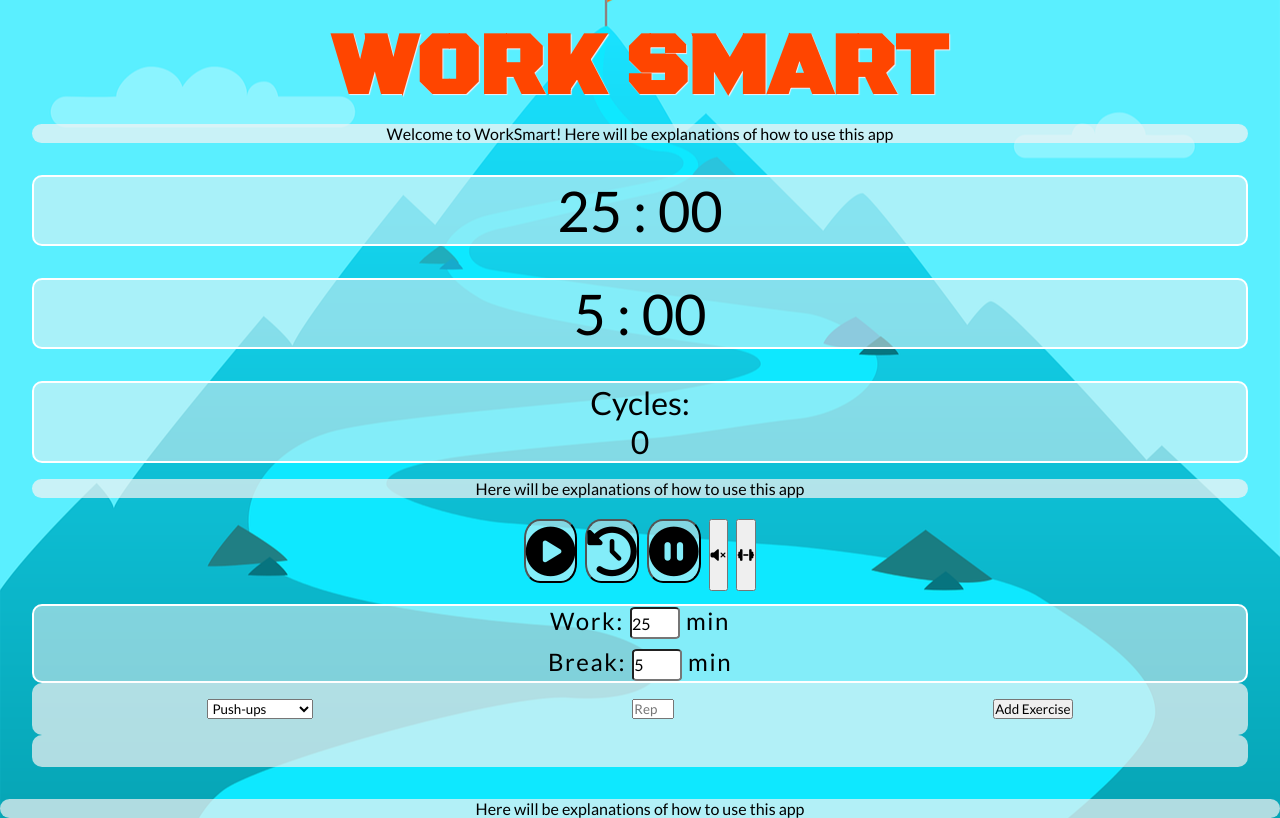
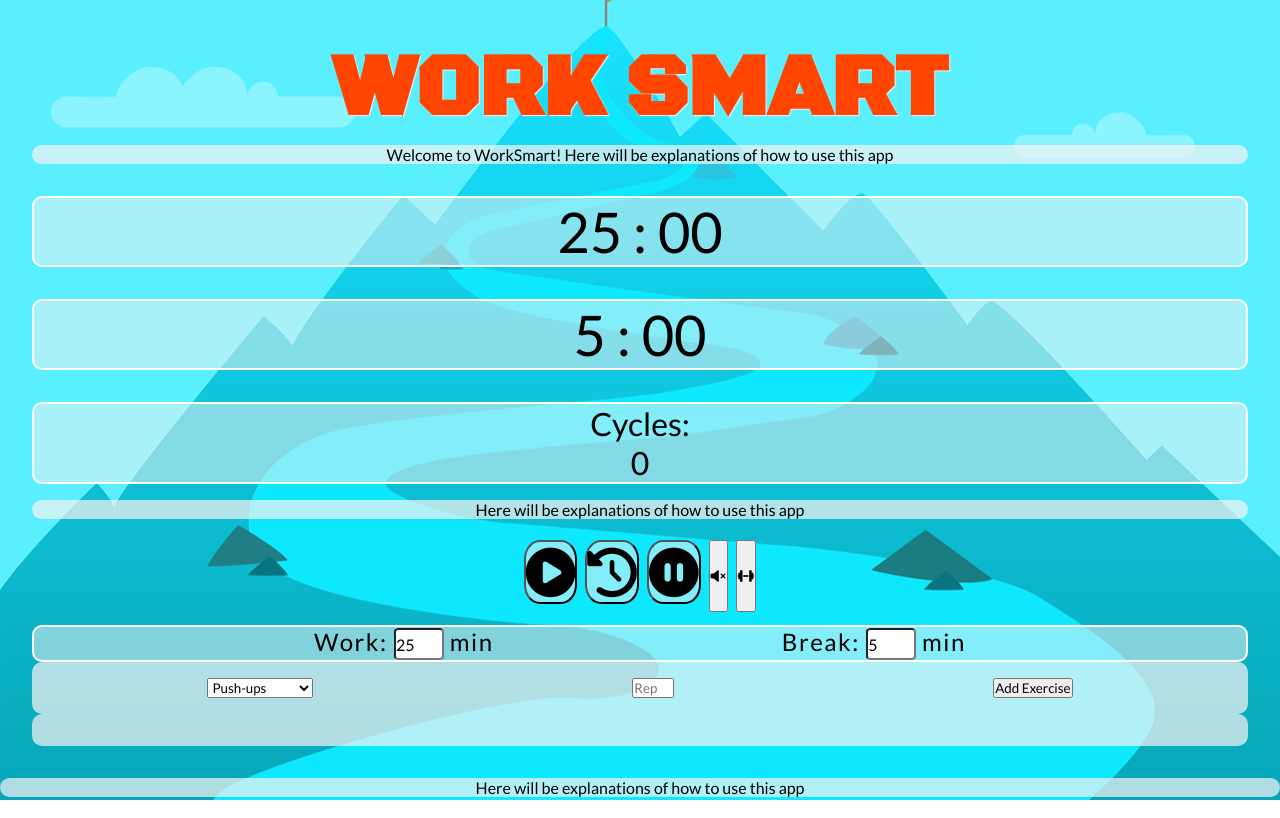
Before and after one commit to Klurifixus/projectPT2, a plain HTML site: page index.html in a window 1280 px wide. Drawn offline with Linux system fonts and the light colour scheme.

Commit message:
add media query style

```diff
--- a/assets/css/style.css
+++ b/assets/css/style.css
@@ -182,4 +182,8 @@ button:hover, input[type="number"]:hover{
     .controls, #start-btn, #stop-btn, #reset-btn, #mute-btn {
         font-size: 4;
     }
+    .session-length-controls {
+        flex-direction: row;
+        justify-content: space-evenly;
+    }
 }
```
